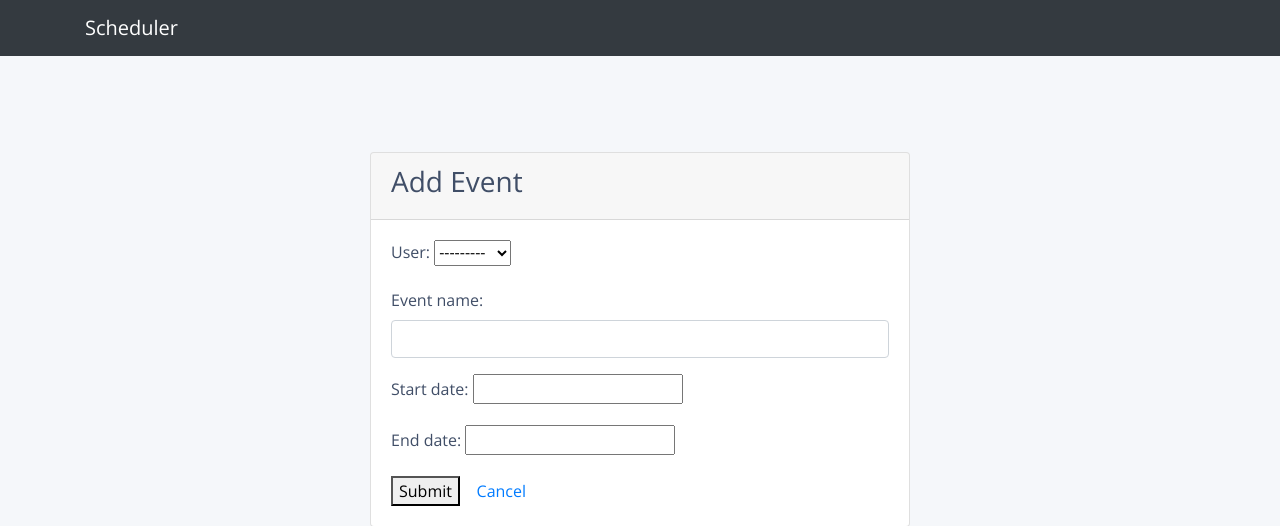
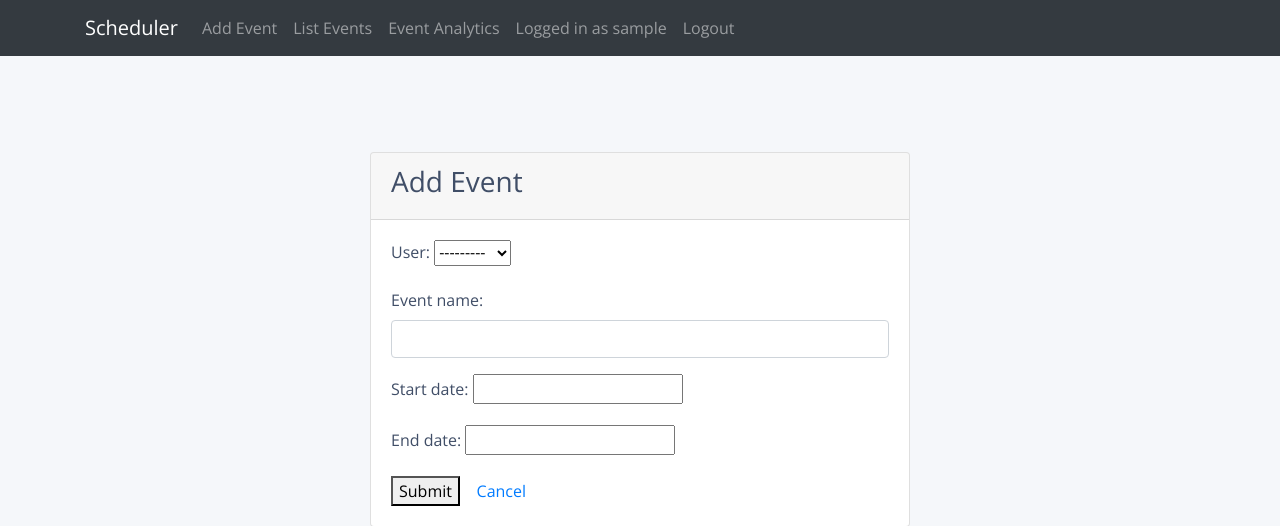
Before and after one commit to raahulvarma/schedulerapp, a Django app: page /schedulers/add_event/ in a window 1280 px wide. Shown: the top 526 px of the page. Run offline with Django 4.2, Linux system fonts and the light colour scheme; the visitor is signed in with stand-in values (Sample User, id 1); data comes from the database, SQL or seed files in the repository; some libraries are stand-ins or nearby versions.

Commit message:
code committed

```diff
--- a/schedulers/views.py
+++ b/schedulers/views.py
@@ -3,6 +3,8 @@ from django.contrib.auth.decorators import login_required
 from .forms import SchedulerForm
 from .models import Scheduler
 from django.utils.timezone import now, timedelta
+from django.contrib import messages
+from datetime import datetime
 
 
 # Create your views here.
@@ -22,10 +24,26 @@ def scheduled_events(request):
 # Add the event to the database
 @login_required
 def add_event(request):
+    msg = None
+    events = Scheduler.objects.all()
     if request.method == 'POST':
         form = SchedulerForm(request.POST)
         if form.is_valid():
-            form.save()
+            data = request.POST
+            #print(data)
+            events = Scheduler.objects.filter(start_date=data['start_date'])
+            if events:
+                for event in events:
+                    if not ((str(event.start_date.strftime("%Y-%m-%d %H:%M:%S")) == data['start_date']) and (str(event.end_date.strftime("%Y-%m-%d %H:%M:%S")) == data['end_date'])):
+                        print(type(data['start_date']), type(str(event.start_date.strftime("%Y-%m-%d %H:%M:%S"))))
+                        form.save()
+                    else:
+                        messages.error(request, 'Event already exists with same start date and end date')
+                        form = SchedulerForm()
+                        return render(request, 'schedulers/add_event.html', {'form' : form, "msg": msg})
+            else:
+                form.save()
+
             return redirect('scheduled_events')
     else:
         form = SchedulerForm()
@@ -42,7 +60,7 @@ def edit_event(request, pk):
         context = {
                 'pk' : pk,
                 'form' : form,
-                'event' : event.event_name
+                'event' : event
 
             }
         return render(request, 'schedulers/update_event.html', context)
--- a/templates/includes/navbar.html
+++ b/templates/includes/navbar.html
@@ -8,7 +8,7 @@
             </button>
             <div class="collapse navbar-collapse" id="navbarNav">
                 <ul class="navbar-nav">
-                    {% if events or output or event %}
+                    {% if events or output or event or user %}
                     <li class="nav-item">
                         <a class="nav-link" href="{% url 'add_event' %}">Add Event</a>
                     </li>
```
